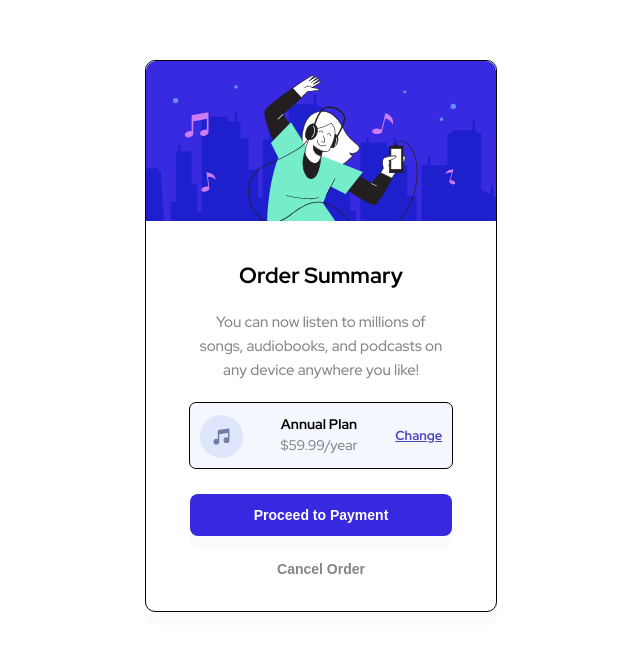
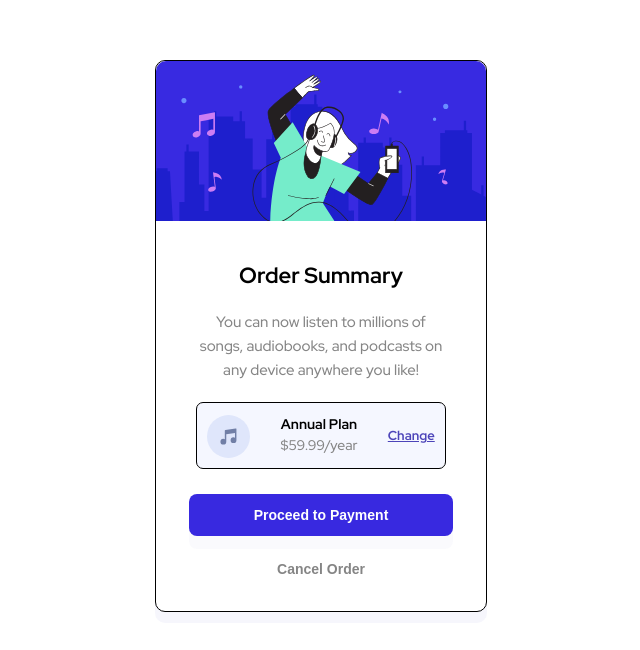
Before and after one commit to htothenan1/frontendChallenge1, a plain HTML site: page index.html in a window 1280 px wide. Shown: the part 120-770 px from the top of the page, without its empty margins (319-959 px from the left). Drawn offline with Linux system fonts and the light colour scheme.

Commit message:
final tweak for submission

```diff
--- a/style.css
+++ b/style.css
@@ -6,7 +6,7 @@ body {
 
 #container {
     background-color: white;
-    width: 350px;
+    width: 330px;
     height: 550px;
     top: 81px;
     left: 347px;
@@ -14,7 +14,7 @@ body {
     border-radius: 10px;
     margin: auto;
     margin-top: 180px;
-    box-shadow: 0px 13px 0px 0px rgba(236, 236, 240, 0.2);
+    box-shadow: 0px 11px 0px 0px rgba(210, 210, 241, 0.2);
 
 }
 
@@ -42,7 +42,7 @@ body {
     text-align: center;
     line-height: 24px;
     font-size: 15px;
-    width: 70%;
+    width: 75%;
     margin: auto;
     margin-bottom: 20px;
     color: rgb(133, 133, 133);
@@ -108,12 +108,12 @@ body {
     font-weight: 500;
     font-style: bold;
     height: 42px;
-    width: 75%;
+    width: 80%;
     background-color: hsl(245, 75%, 52%);
     color: white;
     border-radius: 8px;
     border-style: none;
-    box-shadow: 0px 13px 0px 0px rgba(236, 236, 240, 0.2);
+    box-shadow: 0px 13px 0px 0px rgba(227, 227, 245, 0.2);
 }
 
 #cancel {
```
